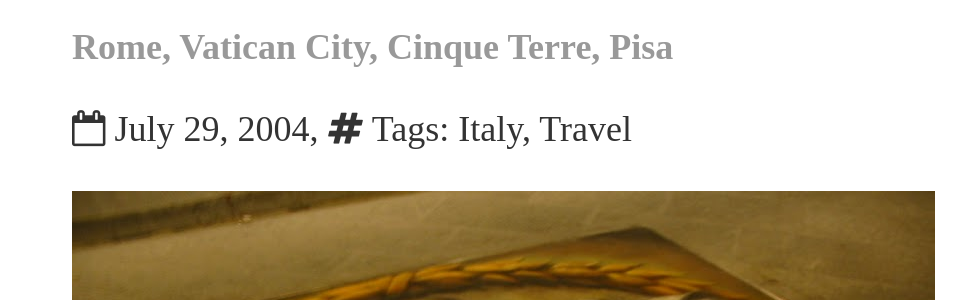
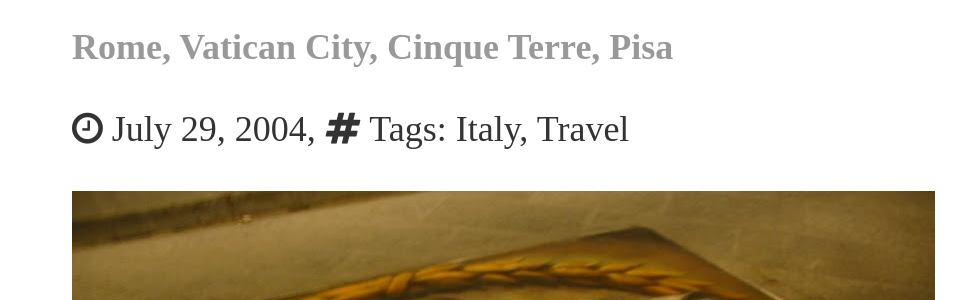
Before and after one commit to dmschulman/dmschulman.github.io, a Jekyll site: the page built from photos/index.html, in a window 1280 px wide. Shown: the part 171-471 px from the top of the page, without its empty margins (160-1126 px from the left). Built offline with Jekyll 4.4.1, drawn with Linux system fonts in a browser that asks for light colours.

Commit message:
Update index.html

```diff
--- a/photos/index.html
+++ b/photos/index.html
@@ -8,7 +8,7 @@
 		{% for post in site.categories.Photos %}
 		<li>
 			<h2><a href="{{ post.url }}" title="{{ post.title }}">{{ post.title }}</a></h2>
-			<p class="metadata"><i class="fa fa-calendar-o"></i> {{ post.date | date: '%B %d, %Y' }},
+			<p class="metadata"><i class="fa fa-clock-o"></i> {{ post.date | date: '%B %d, %Y' }},
 			{% if post.tags.size > 0 %}
 				<i class="fa fa-hashtag"></i> Tag{% if post.tags.size > 1 %}s{% endif %}:
 				{{ post.tags | sort | join: ", " }}
```
